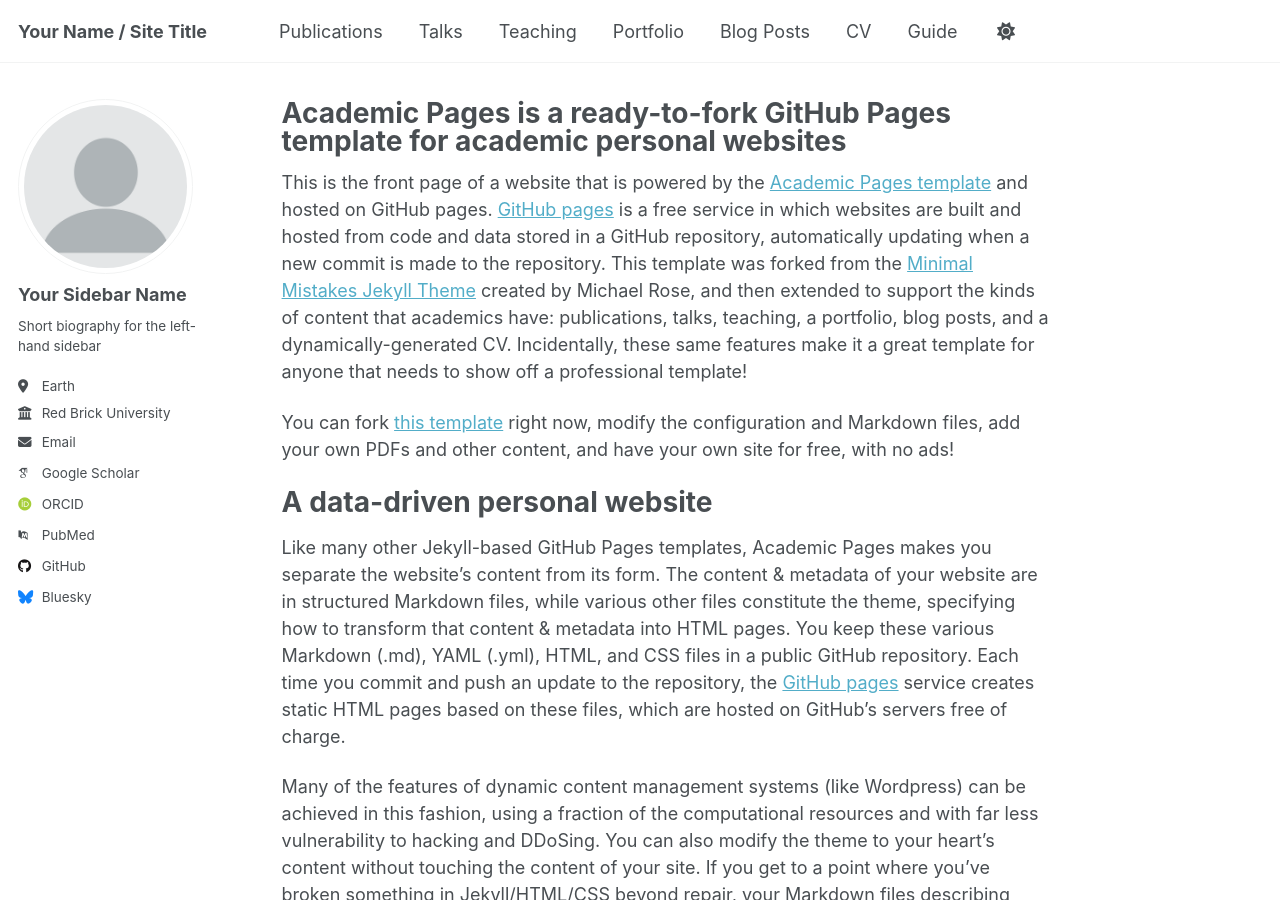
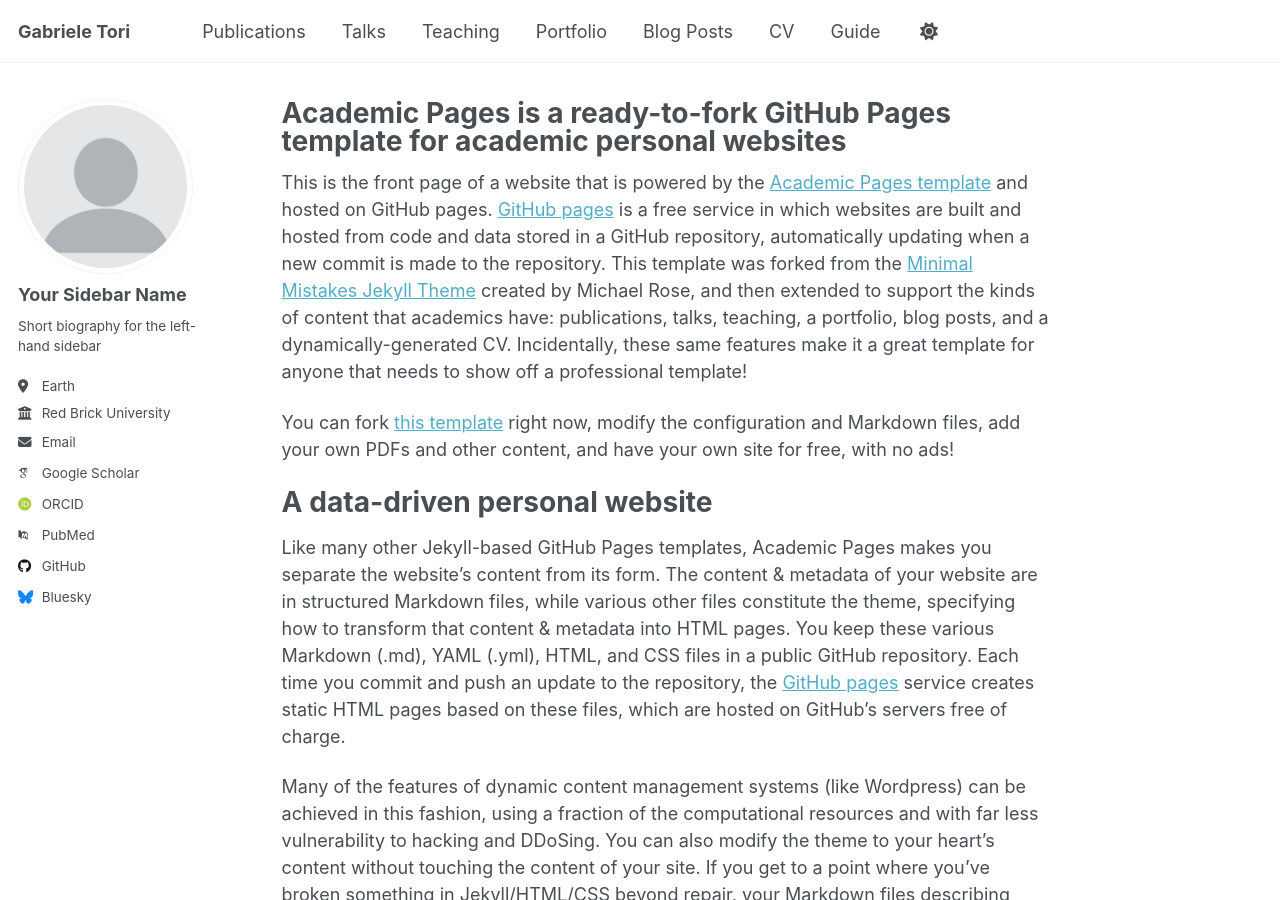
Before and after one commit to gtori7499/gtori7499.github.io, a Jekyll site: the page built from _pages/about.md, in a window 1280 px wide and 900 px high. Built offline with Jekyll 4.4.1, drawn with Linux system fonts in a browser that asks for light colours; some web fonts are replaced; a script that is not in the unit is left out.

Commit message:
Update _config.yml

```diff
--- a/_config.yml
+++ b/_config.yml
@@ -9,7 +9,7 @@
 # Basic Site Settings
 locale                   : "en-US"
 site_theme               : "default"
-title                    : "Your Name / Site Title"
+title                    : "Gabriele Tori"
 title_separator          : "-"
 name                     : &name "Your Name"
 description              : &description "personal description"
```
